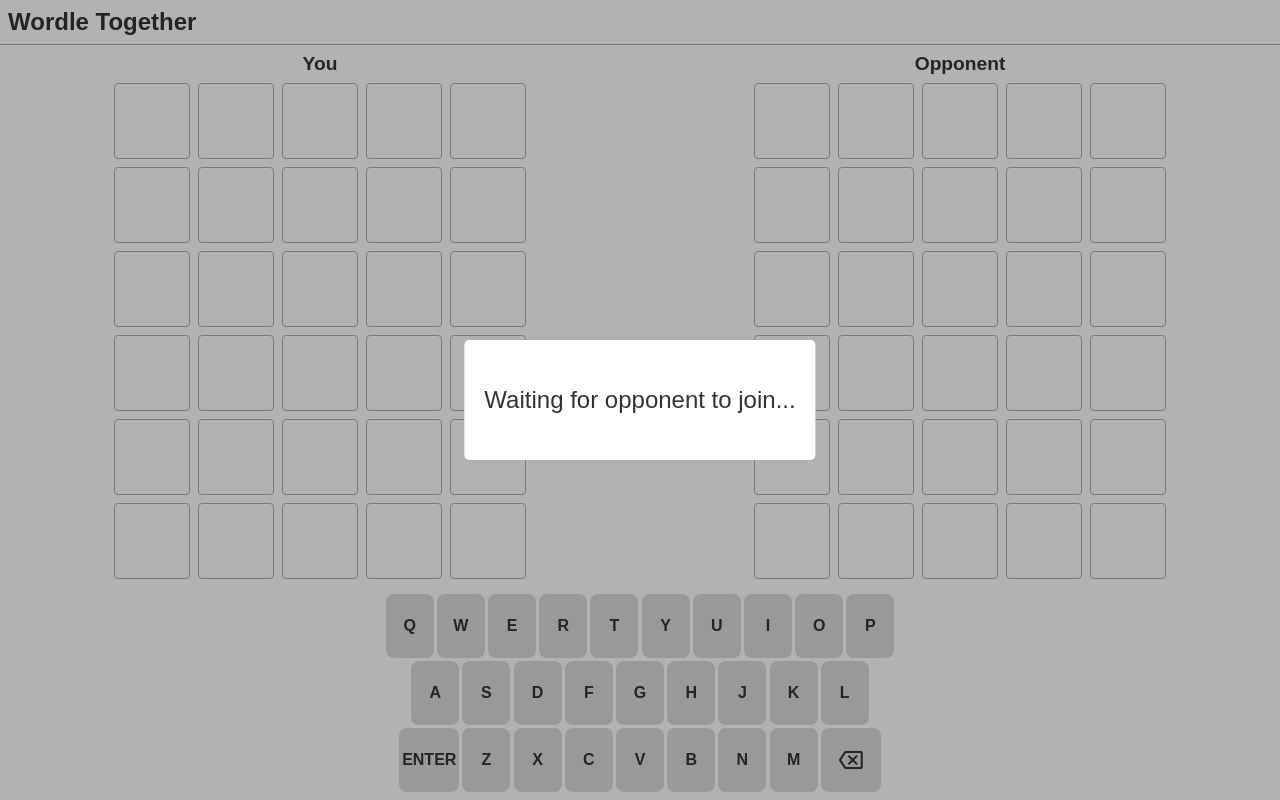
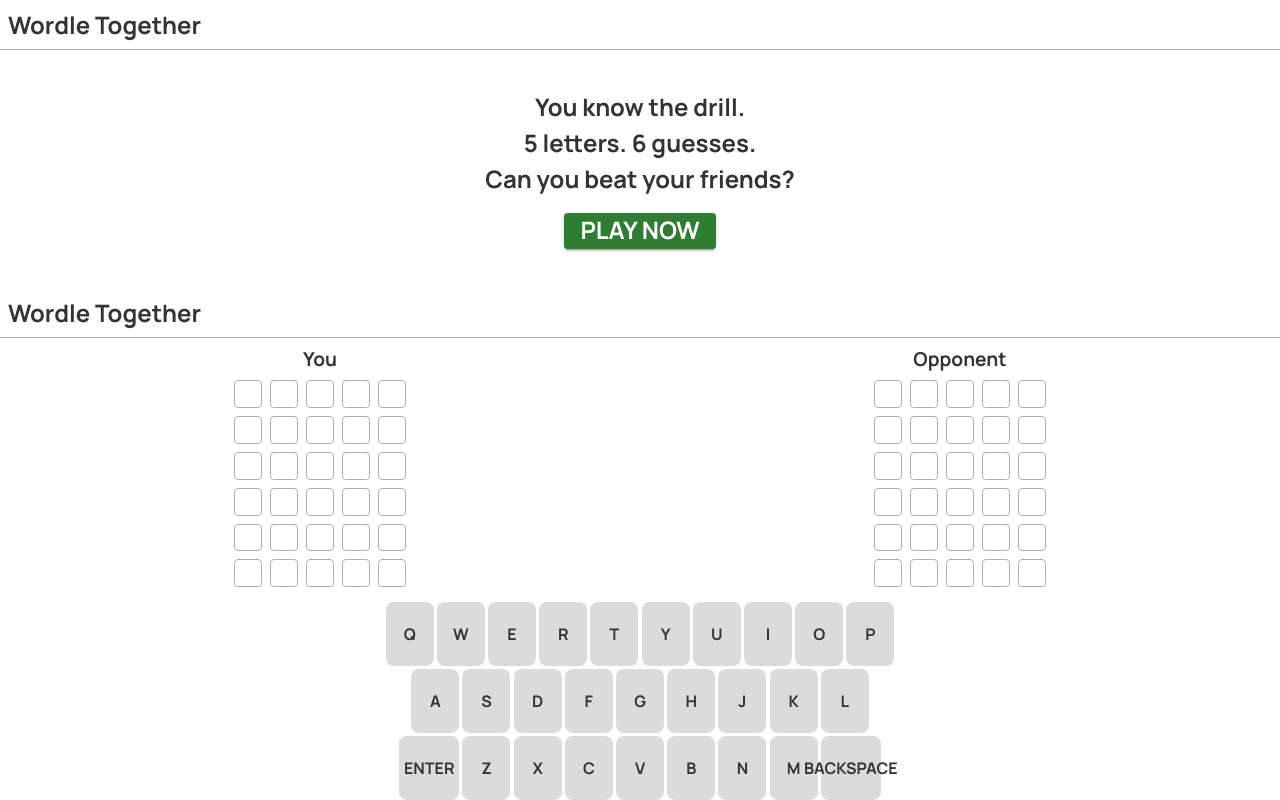
Before and after one commit to 0xMihir/wordle-together, a Svelte app: page / in a window 1280 px wide. Built offline with nearby package versions, Linux system fonts and the light colour scheme; no server answers.

Commit message:
Feat: Matchmaking and homepage

```diff
--- /dev/null
+++ b/public/game.html
@@ -0,0 +1,51 @@
+<!DOCTYPE html>
+<html lang="en">
+
+<head>
+    <meta charset='utf-8'>
+    <meta name='viewport' content='width=device-width,initial-scale=1'>
+
+    <title>Wordle Together</title>
+
+    <link rel='icon' type='image/png' href='/favicon.png'>
+    <link rel='stylesheet' href='/global.css'>
+    <link rel='stylesheet' href='/build/bundle.css' defer>
+    <link rel="preconnect" href="https://fonts.googleapis.com">
+    <link rel="preconnect" href="https://fonts.gstatic.com" crossorigin>
+    <link href="https://fonts.googleapis.com/css2?family=Manrope:wght@400;500;700&display=swap" rel="stylesheet">
+
+    <link rel="preload" href="https://fonts.googleapis.com/icon?family=Material+Icons|Material+Icons+Outlined" as="style" onload="this.onload=null;this.rel='stylesheet'">
+    <noscript><link rel="stylesheet" href="https://fonts.googleapis.com/icon?family=Material+Icons|Material+Icons+Outlined"></noscript>
+    <link rel="preload" href="/shake-horizontal.css" as="style" onload="this.onload=null;this.rel='stylesheet'">
+    <noscript><link rel="stylesheet" href="/shake-horizontal.css"></noscript>
+
+
+    <script defer src='/build/bundle.js'></script>
+
+    <!-- Primary Meta Tags -->
+    <title>Wordle Together</title>
+    <meta name="title" content="Wordle Together — Multiplayer Wordle">
+    <meta name="description" content="Wordle Together: Play wordle with your friends! Can you win?">
+
+    <!-- Open Graph / Facebook -->
+    <meta property="og:type" content="website">
+    <meta property="og:url" content="https://wordletogether.com/">
+    <meta property="og:title" content="Wordle Together — Multiplayer Wordle">
+    <meta property="og:description" content="Wordle Together: Play wordle with your friends! Can you win?">
+    <meta property="og:image"
+        content="https://metatags.io/assets/meta-tags-16a33a6a8531e519cc0936fbba0ad904e52d35f34a46c97a2c9f6f7dd7d336f2.png">
+    <meta content="#2e7d32" data-react-helmet="true" name="theme-color" />
+
+    <!-- Twitter -->
+    <meta property="twitter:card" content="summary_large_image">
+    <meta property="twitter:url" content="https://wordletogether.com/">
+    <meta property="twitter:title" content="Wordle Together — Multiplayer Wordle">
+    <meta property="twitter:description" content="Wordle Together: Play wordle with your friends! Can you win?">
+    <meta property="twitter:image"
+        content="https://metatags.io/assets/meta-tags-16a33a6a8531e519cc0936fbba0ad904e52d35f34a46c97a2c9f6f7dd7d336f2.png">
+</head>
+
+<body>
+</body>
+
+</html>
--- a/public/global.css
+++ b/public/global.css
@@ -2,7 +2,7 @@ body {
     color: #333;
     margin: 0;
     box-sizing: border-box;
-    font-family: sans-serif;
+    font-family: 'Manrope', sans-serif;
 }
 
 html,
@@ -65,6 +65,10 @@ h2 {
     --color-error: #a7442c;
     --color-border: #afafaf;
     --color-bg: #fff;
+    --color-primary: #2e7d32;
+    --color-primary-light: #2e7d320b;
+    --color-primary-light2: #2e7d3235;
+    --color-button-text: #fff;
 }
 @media (prefers-color-scheme: dark) {
     body {
@@ -78,3 +82,26 @@ h2 {
         --bg-incorrect: #4a4a4a;
     }
 }
+
+.button {
+    border: none;
+    background-color: var(--color-primary);
+    color: var(--color-button-text);
+    text-transform: uppercase;
+    padding: 0 16px;
+    min-width: 64px;
+    min-height: 36px;
+    border-radius: 4px;
+    user-select: none;
+    box-shadow: 0px 3px 1px -2px rgb(0 0 0 / 20%), 0px 2px 2px 0px rgb(0 0 0 / 14%), 0px 1px 5px 0px rgb(0 0 0 / 12%);
+    transition: box-shadow 280ms cubic-bezier(0.4, 0, 0.2, 1);
+    cursor: pointer;
+    font-weight: 500;
+}
+.button:hover {
+    box-shadow: 0px 2px 4px -1px rgb(0 0 0 / 20%), 0px 4px 5px 0px rgb(0 0 0 / 14%), 0px 1px 10px 0px rgb(0 0 0 / 12%);
+    filter: brightness(110%);
+}
+.button:active {
+    filter: brightness(120%);
+}
--- a/public/index.html
+++ b/public/index.html
@@ -1,46 +1,111 @@
 <!DOCTYPE html>
 <html lang="en">
-
     <head>
-    <meta charset='utf-8'>
-    <meta name='viewport' content='width=device-width,initial-scale=1'>
+        <meta charset="utf-8" />
+        <meta name="viewport" content="width=device-width,initial-scale=1" />
 
         <title>Wordle Together</title>
 
-    <link rel='icon' type='image/png' href='/favicon.png'>
-    <link rel='stylesheet' href='/global.css'>
-    <link rel='stylesheet' href='/build/bundle.css' defer>
-    <link rel="preload" href="https://fonts.googleapis.com/icon?family=Material+Icons|Material+Icons+Outlined" as="style" onload="this.onload=null;this.rel='stylesheet'">
-    <noscript><link rel="stylesheet" href="https://fonts.googleapis.com/icon?family=Material+Icons|Material+Icons+Outlined"></noscript>
-    <link rel="preload" href="/shake-horizontal.css" as="style" onload="this.onload=null;this.rel='stylesheet'">
-    <noscript><link rel="stylesheet" href="/shake-horizontal.css"></noscript>
-
-
-    <script defer src='/build/bundle.js'></script>
-
+        <link rel="icon" type="image/png" href="/favicon.png" />
+        <link rel="stylesheet" href="/global.css" />
+        <link rel="preconnect" href="https://fonts.googleapis.com" />
+        <link rel="preconnect" href="https://fonts.gstatic.com" crossorigin />
+        <link
+            href="https://fonts.googleapis.com/css2?family=Manrope:wght@400;700&display=swap"
+            rel="stylesheet"
+        />
         <!-- Primary Meta Tags -->
         <title>Wordle Together</title>
-    <meta name="title" content="Wordle Together">
-    <meta name="description" content="Play wordle with friends!">
+        <meta name="title" content="Wordle Together — Multiplayer Wordle" />
+        <meta
+            name="description"
+            content="Wordle Together: Play wordle with your friends! Can you win?"
+        />
 
         <!-- Open Graph / Facebook -->
-    <meta property="og:type" content="website">
-    <meta property="og:url" content="https://metatags.io/">
-    <meta property="og:title" content="Wordle Together">
-    <meta property="og:description" content="Play wordle with friends!">
-    <meta property="og:image"
-        content="https://metatags.io/assets/meta-tags-16a33a6a8531e519cc0936fbba0ad904e52d35f34a46c97a2c9f6f7dd7d336f2.png">
+        <meta property="og:type" content="website" />
+        <meta property="og:url" content="https://wordletogether.com/" />
+        <meta
+            property="og:title"
+            content="Wordle Together — Multiplayer Wordle"
+        />
+        <meta
+            property="og:description"
+            content="Wordle Together: Play wordle with your friends! Can you win?"
+        />
+        <meta
+            property="og:image"
+            content="https://metatags.io/assets/meta-tags-16a33a6a8531e519cc0936fbba0ad904e52d35f34a46c97a2c9f6f7dd7d336f2.png"
+        />
+        <meta content="#2e7d32" data-react-helmet="true" name="theme-color" />
 
         <!-- Twitter -->
-    <meta property="twitter:card" content="summary_large_image">
-    <meta property="twitter:url" content="https://metatags.io/">
-    <meta property="twitter:title" content="Wordle Together">
-    <meta property="twitter:description" content="Play wordle with friends!">
-    <meta property="twitter:image"
-        content="https://metatags.io/assets/meta-tags-16a33a6a8531e519cc0936fbba0ad904e52d35f34a46c97a2c9f6f7dd7d336f2.png">
+        <meta property="twitter:card" content="summary_large_image" />
+        <meta property="twitter:url" content="https://wordletogether.com/" />
+        <meta
+            property="twitter:title"
+            content="Wordle Together — Multiplayer Wordle"
+        />
+        <meta
+            property="twitter:description"
+            content="Wordle Together: Play wordle with your friends! Can you win?"
+        />
+        <meta
+            property="twitter:image"
+            content="https://metatags.io/assets/meta-tags-16a33a6a8531e519cc0936fbba0ad904e52d35f34a46c97a2c9f6f7dd7d336f2.png"
+        />
     </head>
 
     <body>
+        <header>
+            <h1>Wordle Together</h1>
+        </header>
+
+        <div class="main">
+            <div class="left"></div>
+            <div class="middle">
+                <p>
+                    You know the drill.
+                    <br>
+                    5 letters. 6 guesses.
+                    <br>
+                    Can you beat your friends?
+                </p>
+                <a class="button" href="/game/">Play now</a>
+            </div>
+            <div class="right"></div>
+        </div>
+
+        <style>
+            header {
+                padding: 8px;
+                border-bottom: 1px solid var(--color-border);
+            }
+            .main, .middle {
+                display: flex;
+                justify-content: space-between;
+                align-items: center;
+            }
+            .middle {
+                flex-flow: column;
+            }
+            .main {
+                height: 100%;
+                padding: 32px;
+                font-size: 24px;
+            }
+            .main p {
+                font-weight: 700;
+                line-height: 1.5;
+                margin: 0;
+                text-align: center;
+            }
+            .main .middle a.button {
+                color: var(--color-button-text);
+                font-weight: 700;
+                text-decoration: none;
+                margin-top: 16px;
+            }
+        </style>
     </body>
-
 </html>
--- a/src/App.svelte
+++ b/src/App.svelte
@@ -5,7 +5,7 @@
     import WsHandler from './websocketHandler.js'
     import colorList from './stores/stores.js'
     let guessGrid, opponentGrid
-    let waitingModal = true
+    let waitingModal = window.location.href.includes('/game')
     let gameOverModal = false
     let gameOverText = ''
     const url = new URL(window.location.href)
@@ -21,9 +21,6 @@
                     }, 2000)
                     break
                 case 'invalidWord':
-                guessGrid.shakeRow()
-                console.log(guessGrid)
-                break
                 case 'notInList':
                     guessGrid.shakeRow()
                     console.log(guessGrid)
@@ -59,6 +56,9 @@
                 } else {
                     gameOverText = 'You Lost...'
                 }
+                break
+            case 'matchMakeFound':
+                window.location.href = `/game/${e.gameId}`
                 break
             default:
                 break
@@ -96,6 +96,9 @@
     //     event.returnValue = ''
     //     return '...'
     // }
+    const matchMake = () => {
+        ws.matchMake()
+    }
 </script>
 
 <!-- <svelte:window on:beforeunload={beforeUnload}/> -->
@@ -124,9 +127,18 @@
     </div>
     <Modal
         bind:modalShow={waitingModal}
-        text={'Waiting for opponent to join...'}
-    />
-    <Modal bind:modalShow={gameOverModal} bind:text={gameOverText} />
+        title={'Waiting for Opponent'}
+    >
+        <div class="actions">
+            <button on:click={matchMake}>Play With Anyone</button>
+            <button on:click={navigator.clipboard.writeText(window.location.href)}>Copy Link</button>
+        </div>
+    </Modal>
+    <Modal bind:modalShow={gameOverModal} bind:title={gameOverText} >
+        <div class="actions">
+            <button>Play again</button>
+        </div>
+    </Modal>
 </main>
 
 <style>
--- a/src/Components/Modal.svelte
+++ b/src/Components/Modal.svelte
@@ -1,13 +1,14 @@
 <script>
-    export let text = ''
+    export let title = ''
     export let modalShow = false
 </script>
 
 <div class="modal-background" style="display: {modalShow ? 'block' : 'none'};">
     <div class="modal-content">
-        <span>
-            {text}
-        </span>
+        <h1>
+            {title}
+        </h1>
+        <slot/>
     </div>
 </div>
 
@@ -27,16 +28,51 @@
         left: 50%;
         transform: translate(-50%, -50%);
         background-color: var(--color-bg);
-        padding: 20px;
-        border-radius: 5px;
+        border-radius: 4px;
+        min-width: 280px;
         width: fit-content;
-        height: 10%;
         display: flex;
+        flex-direction: column;
+        gap: 28px;
+        padding-top: calc(40px - 1.5em);
+        padding-left: 24px;
         justify-content: center;
+        box-shadow: 0px 11px 15px -7px rgb(0 0 0 / 20%), 0px 24px 38px 3px rgb(0 0 0 / 14%), 0px 9px 46px 8px rgb(0 0 0 / 12%);
+    }
+    .modal-content h1 {
+        font-size: 1.5em;
+    }
+
+    .modal-content :global(.actions)  {
+        align-self: flex-end;
+        display: flex;
+        flex-direction: column;
+        justify-content: center;
+        align-items: flex-end;
+        gap: 8px;
+        margin: 8px;
+    }
+     .modal-content  :global(.actions button) {
+        border: none;
+        background: none;
+        color: var(--color-primary);
+        cursor: pointer;
+        text-transform: uppercase;
+        transition: background-color 280ms cubic-bezier(0.4, 0, 0.2, 1);
+        display: flex;
         align-items: center;
+        justify-content: center;
+        height: 36px;
+        font-size: 16px;
+        line-height: 16px;
+        padding: 8px;
+        margin: 0;
+        font-weight: 500;
     }
-    .modal-content span {
-        font-size: 1.5em;
-        text-align: center;
+    .modal-content  :global(.actions button:hover) {
+        background-color: var(--color-primary-light);
+    }
+    .modal-content  :global(.actions button:active) {
+        background-color: var(--color-primary-light2);
     }
 </style>
```
Also changed, not shown: index.js (+41 -16 lines), src/websocketHandler.js (+26 -11 lines), statusCodes.js (+5 -3 lines), utils.js (+13 -1 lines), public/backspace.svg (deleted), wordlist.txt, 1 other file (tests, documents, lock files or other folders). Lines whose indentation alone changed are shown as unchanged.
